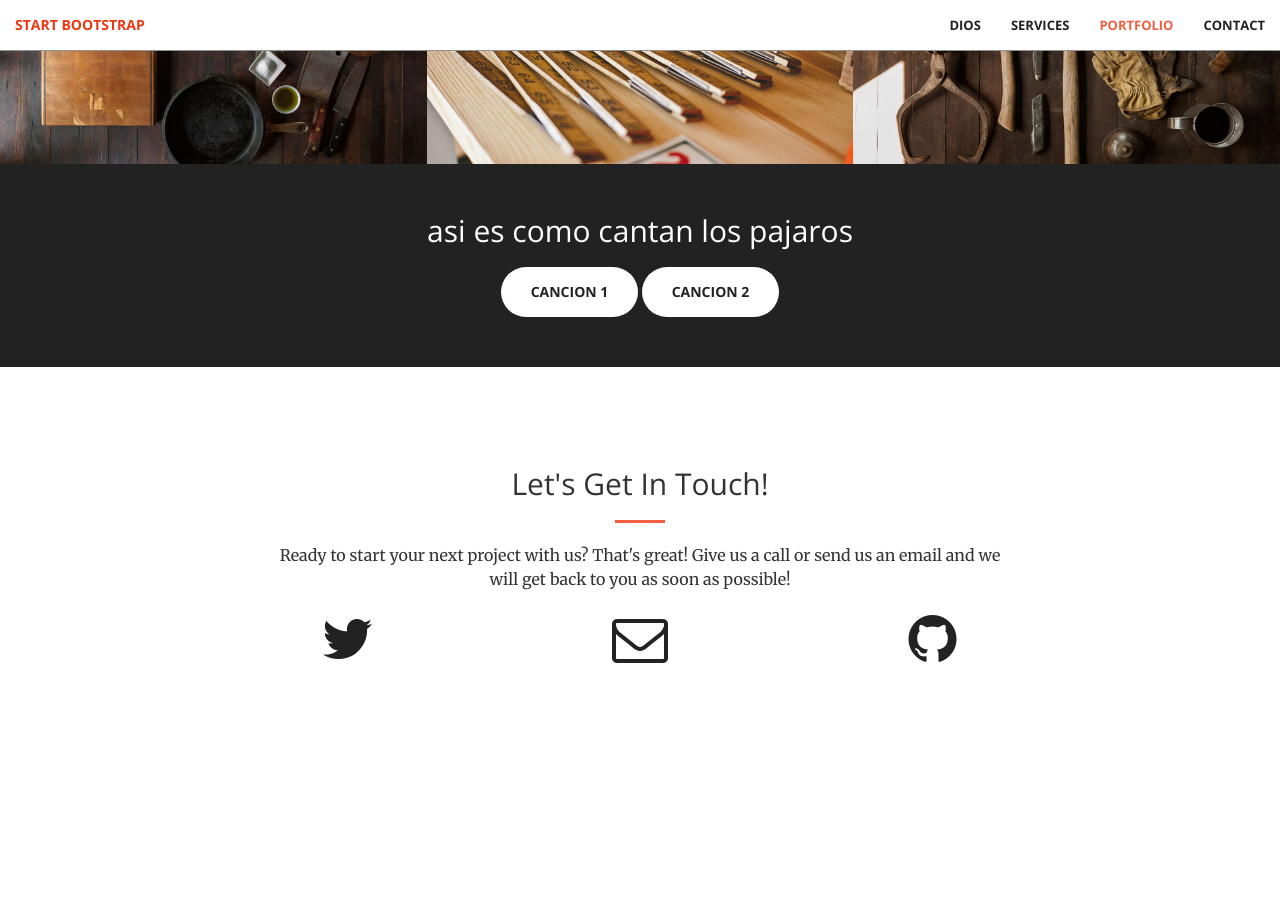
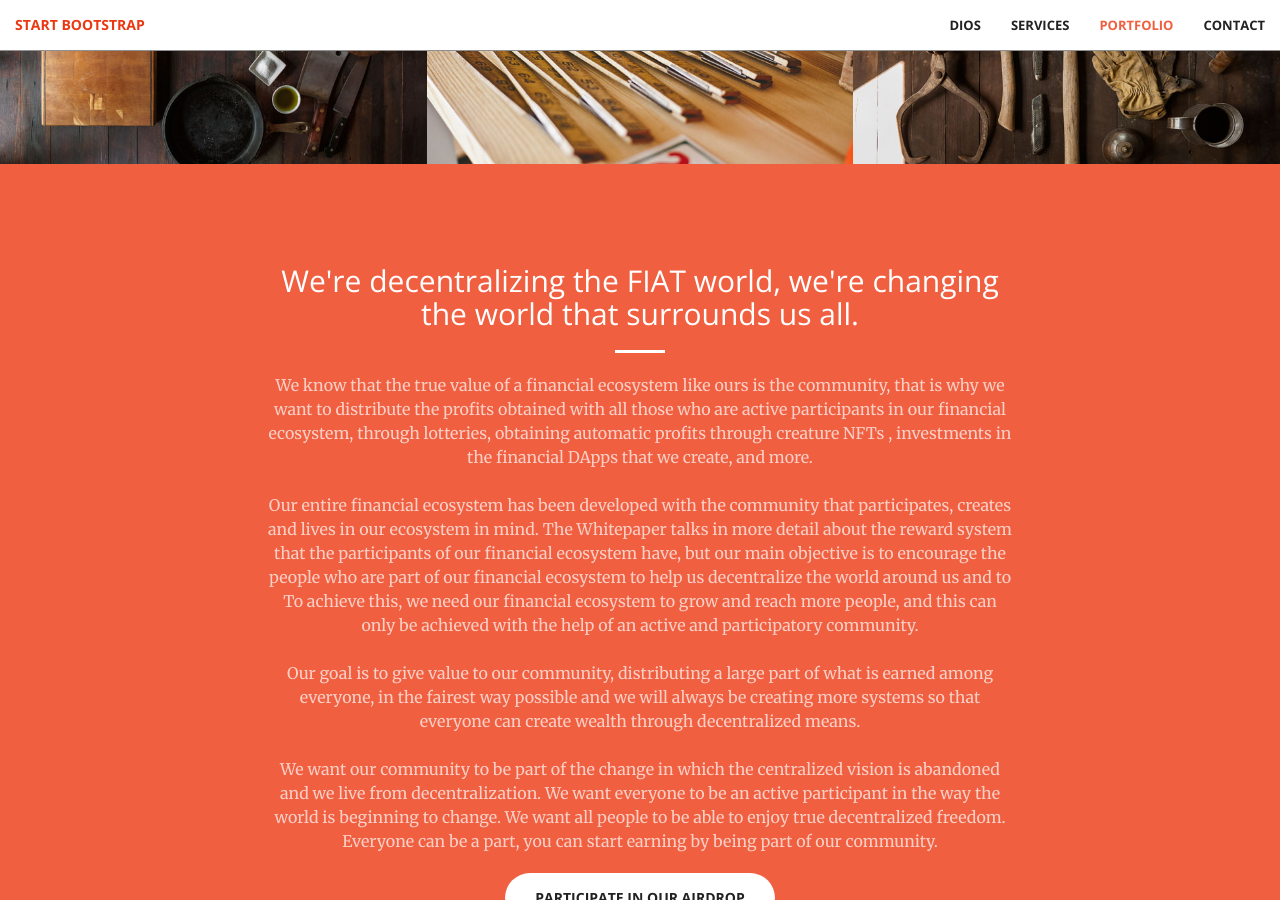
Before and after one commit to soujiang/soujiang.github.io, a Jekyll site: the page built from index.html, in a window 1280 px wide and 900 px high, scrolled down 2762 px. Built offline with Jekyll 4.4.1, drawn with Linux system fonts in a browser that asks for light colours; before the commit the page ends 3549 px from its top, so only the background shows below that.

Commit message:
positions

```diff
--- /dev/null
+++ b/_includes/community.html
@@ -0,0 +1,18 @@
+<section class="bg-primary" id="about">
+    <div class="container">
+        <div class="row">
+            <div class="col-lg-8 col-lg-offset-2 text-center">
+                <h2 class="section-heading">We're decentralizing the FIAT world, we're changing the world that surrounds us all.</h2>
+                <hr class="light">
+                <p class="text-faded">We know that the true value of a financial ecosystem like ours is the community, that is why we want to distribute the profits obtained with all those who are active participants in our financial ecosystem, through lotteries, obtaining automatic profits through creature NFTs , investments in the financial DApps that we create, and more. </br></br>
+
+                    Our entire financial ecosystem has been developed with the community that participates, creates and lives in our ecosystem in mind. The Whitepaper talks in more detail about the reward system that the participants of our financial ecosystem have, but our main objective is to encourage the people who are part of our financial ecosystem to help us decentralize the world around us and to To achieve this, we need our financial ecosystem to grow and reach more people, and this can only be achieved with the help of an active and participatory community.</br></br>
+
+                    Our goal is to give value to our community, distributing a large part of what is earned among everyone, in the fairest way possible and we will always be creating more systems so that everyone can create wealth through decentralized means.</br></br>
+
+                    We want our community to be part of the change in which the centralized vision is abandoned and we live from decentralization. We want everyone to be an active participant in the way the world is beginning to change. We want all people to be able to enjoy true decentralized freedom. Everyone can be a part, you can start earning by being part of our community.</p>
+                <a href="#" class="btn btn-default btn-xl">Participate in our AIRDROP</a>
+            </div>
+        </div>
+    </div>
+</section>
--- a/_layouts/front.html
+++ b/_layouts/front.html
@@ -9,6 +9,7 @@
   {% include call-to-action.html %}
   {% include services.html %}
   {% include portfolio.html %}
+  {% include community.html %}
   {% include aside.html %}
   {% include contact.html %}
   {% include scripts.html %}
```
